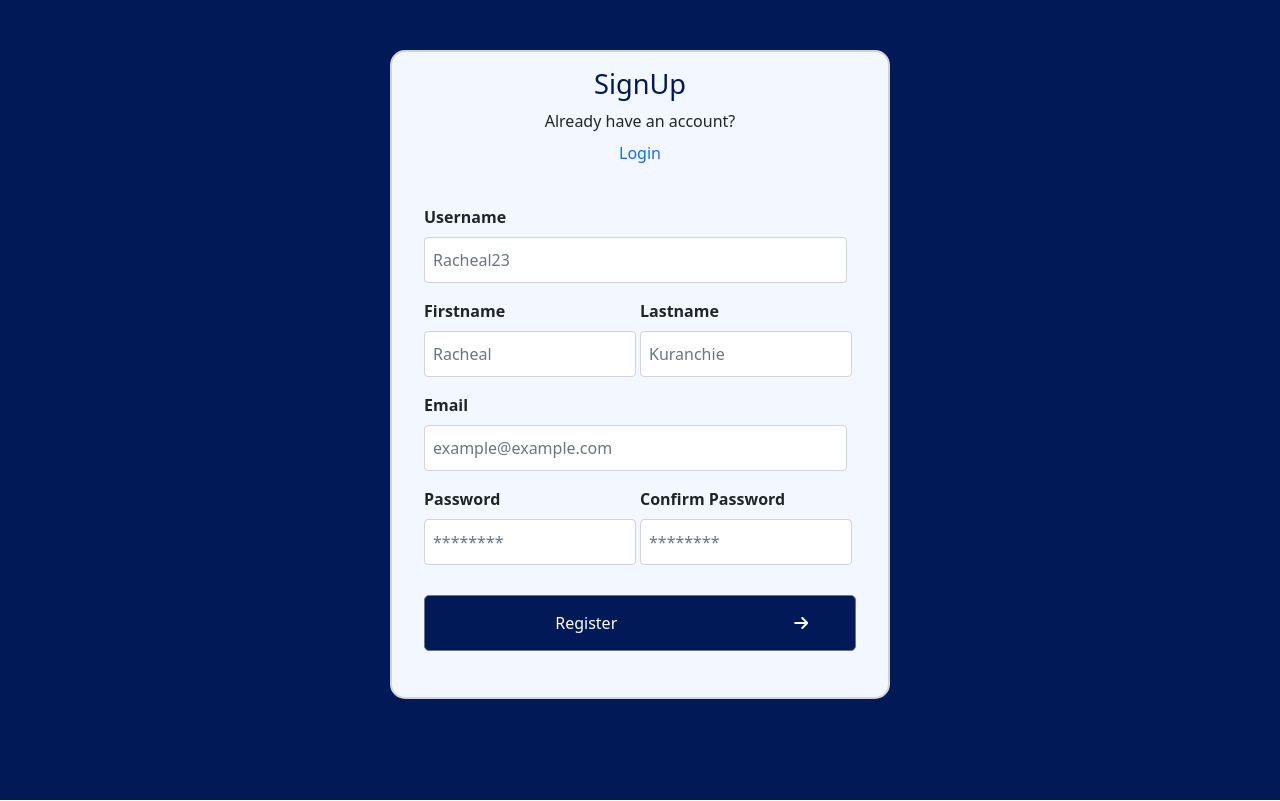
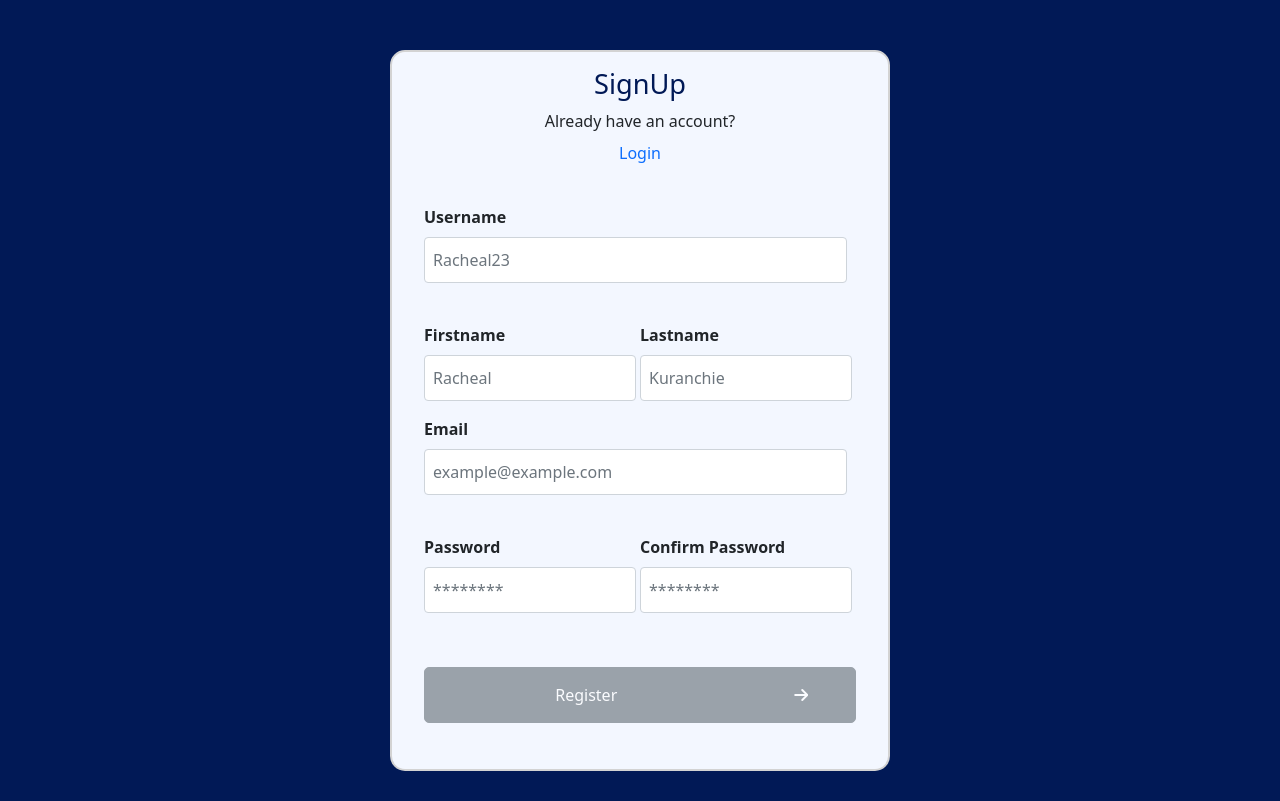
Before and after one commit to Racheal777/Shopping-list, a React (Create React App) app: page /signup in a window 1280 px wide. Built offline with nearby package versions, Linux system fonts and the light colour scheme.

Commit message:
error handling

```diff
--- a/src/App.css
+++ b/src/App.css
@@ -52,7 +52,11 @@ html.dark{
   padding: 1em;
   min-height: 100vh;
 }
-
+Form span{
+  color: red;
+  text-align: center;
+  font-size: 1em;
+}
 span{
   font-weight: bold;
   color: rgb(21, 21, 91);
--- a/src/components/Login.jsx
+++ b/src/components/Login.jsx
@@ -8,6 +8,7 @@ const Login = () => {
 
   const [ email, setEmail ] = useState('')
   const [ password, setPassword ] = useState('')
+  const [error, setError] = useState('')
 
    //for navigation
     const navigate = useNavigate()
@@ -30,6 +31,9 @@ const Login = async (e) => {
      window.localStorage.setItem('firstName',JSON.stringify(login.data.firstName))
     }
   } catch (error) {
+    if(error.message.includes('401')){
+      setError("Email or password does not exist")
+    }
     console.log(error)
 
   }
@@ -48,6 +52,7 @@ const Login = async (e) => {
         </div>
 
         <Form className="form" onSubmit={Login}>
+          <span>{error}</span>
           <FormGroup>
             <Label htmlFor="exampleEmail">Email</Label>
             <Input
@@ -70,7 +75,7 @@ const Login = async (e) => {
               onChange={(e) => setPassword(e.target.value)}
             />
           </FormGroup>
-          <Button onClick={Login}>
+          <Button onClick={Login} disabled={ !email && !password}>
             Login <i id="icon" className="fa-solid fa-arrow-right"></i>
           </Button>
         </Form>
--- a/src/components/Signup.jsx
+++ b/src/components/Signup.jsx
@@ -13,14 +13,18 @@ const Signup = () => {
   const [ userName, setUserName ] = useState('')
   const [ password, setPassword ] = useState('')
   const [ confirmPassword, setconfirmPassword] = useState('')
+  const [passworderror, setPassworderror ] = useState('')
+  const [emailerror, setEmailerror] = useState('')
+  const [usernameerror, setUsernameerror] = useState('')
 
   //for navigation
 const navigate = useNavigate()
   //grabbing users data
   const saveUser = async (e) => {
+    try {
     e.preventDefault()
 
-    try {
+    if(password === confirmPassword){
         const signup = await axios.post('http://localhost:7070/user/signup', {
           firstName,
           lastName,
@@ -33,7 +37,16 @@ const navigate = useNavigate()
         if(signup.data){
          navigate('/')
         }
+    }else{
+setPassworderror('Password do not match')
+    }
+
     } catch (error) {
+      if(error.message.includes('400')){
+        setEmailerror('Email not available')
+      }else if(error.message.includes('409')){
+        setUsernameerror('username already taken')
+      }
       console.log(error)
 
     }
@@ -41,15 +54,7 @@ const navigate = useNavigate()
     console.log()
   }
 
-  //confirming password
-  // const confirm = () => {
-  //   if(user.password === user.confirmPassword){
-  //     setIsconfirm(true)
-  //   }else{
-  //     setIsconfirm(false)
-  //   }
-  // }
-  // console.log(isconfirm)
+
 
   return (
     <div className="form-page">
@@ -71,7 +76,9 @@ const navigate = useNavigate()
               value={userName}
               placeholder="Racheal23"
               onChange={(e) => setUserName(e.target.value)}
+
             />
+            <span>{usernameerror} </span>
           </FormGroup>
 
           <div className="form-name">
@@ -109,6 +116,7 @@ const navigate = useNavigate()
               placeholder="example@example.com"
               onChange={(e) => setEmail(e.target.value)}
             />
+            <span>{emailerror} </span>
           </FormGroup>
 
           <div className="form-name">
@@ -135,12 +143,14 @@ const navigate = useNavigate()
                 placeholder="********"
                 onChange={(e) => setconfirmPassword(e.target.value)}
               />
+              <span>{passworderror} </span>
             </FormGroup>
           </div>
 
 
-          <Button onClick={saveUser}>
+          <Button onClick={saveUser} disabled={!email && !firstName && !lastName && !userName && !password && !confirmPassword}>
             Register <i id="icon" className="fa-solid fa-arrow-right"></i>
+
           </Button>
         </Form>
       </div>
```
Lines whose indentation alone changed are shown as unchanged.
